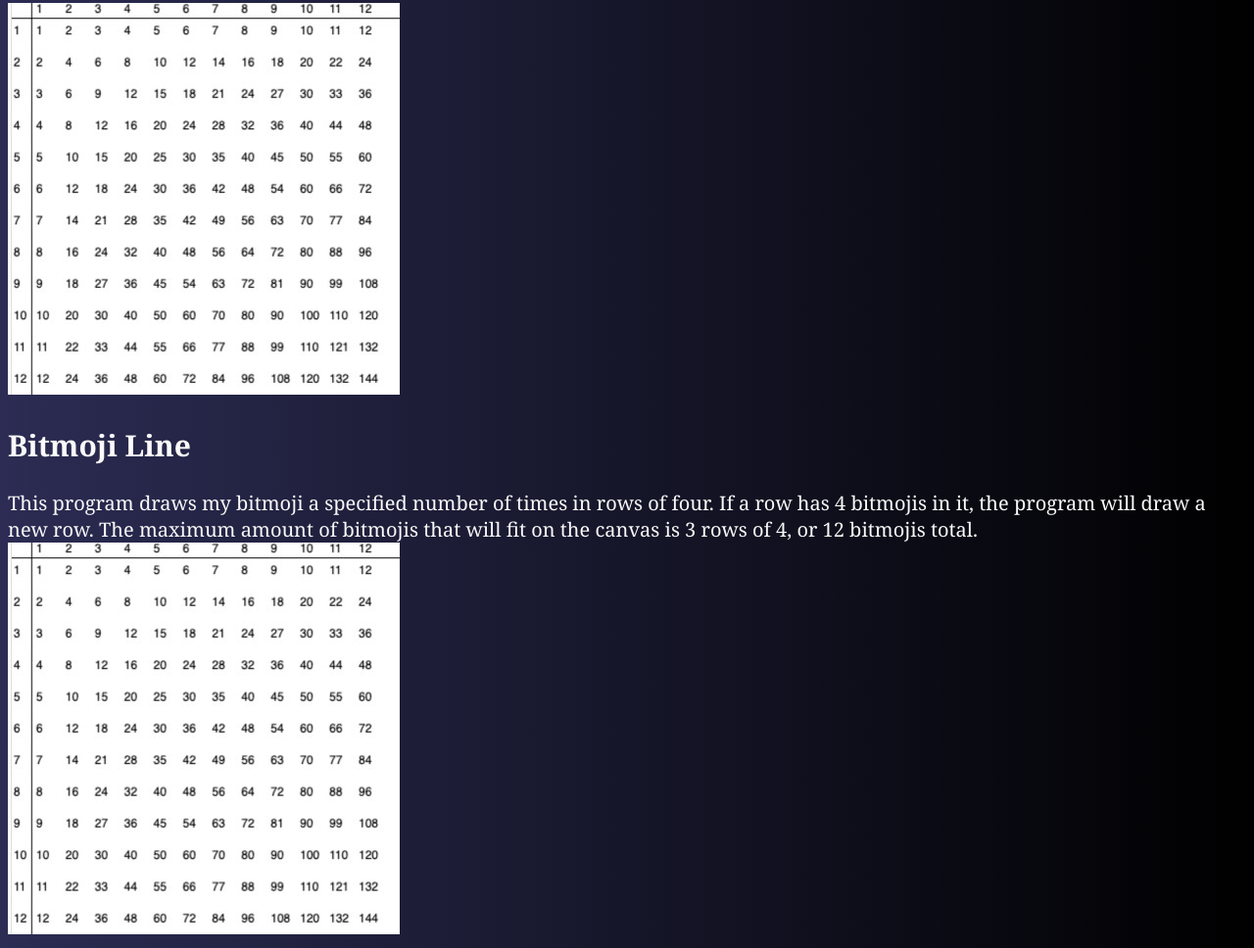
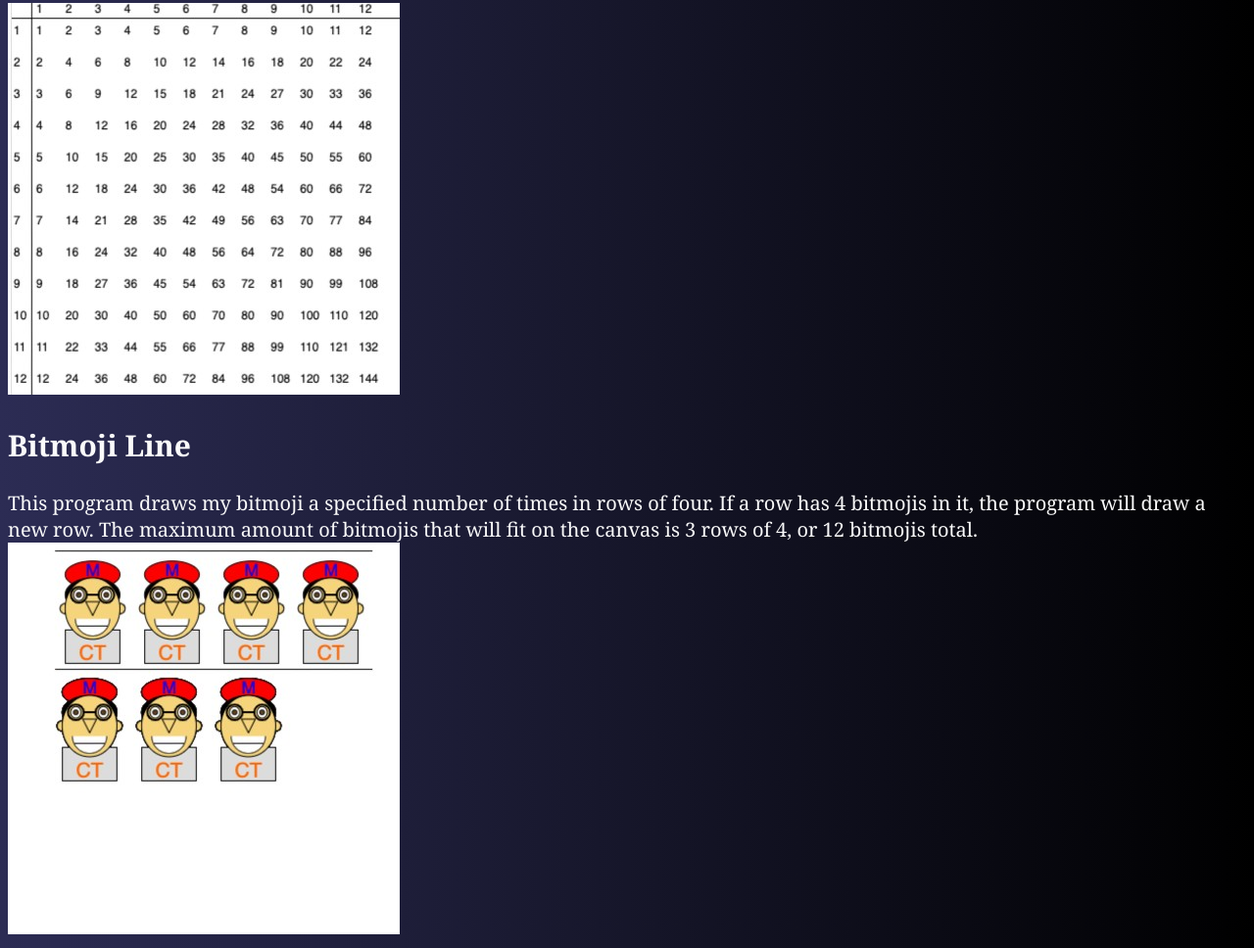
Before and after one commit to christian7974/christian7974.github.io, a plain HTML site: page javascripts.html in a window 1280 px wide. Shown: the part 4948-5916 px from the top of the page at 98% size. Drawn offline with Linux system fonts and the light colour scheme.

Commit message:
Update javascripts.html

```diff
--- a/javascripts.html
+++ b/javascripts.html
@@ -88,7 +88,7 @@
             This program draws my bitmoji a specified number of times in rows of four. If a row has 4 bitmojis in it, the program will draw a new row. The
             maximum amount of bitmojis that will fit on the canvas is 3 rows of 4, or 12 bitmojis total.
             <br>
-            <a href="https://www.khanacademy.org/computer-programming/tropeano_bitmoji_line/6541272739954688"><img src="multiplication_table.jpg"></a>
+            <a href="https://www.khanacademy.org/computer-programming/tropeano_bitmoji_line/6541272739954688"><img src="bitmoji_line.jpg"></a>
         </div>
     </body>
 </html>
```
